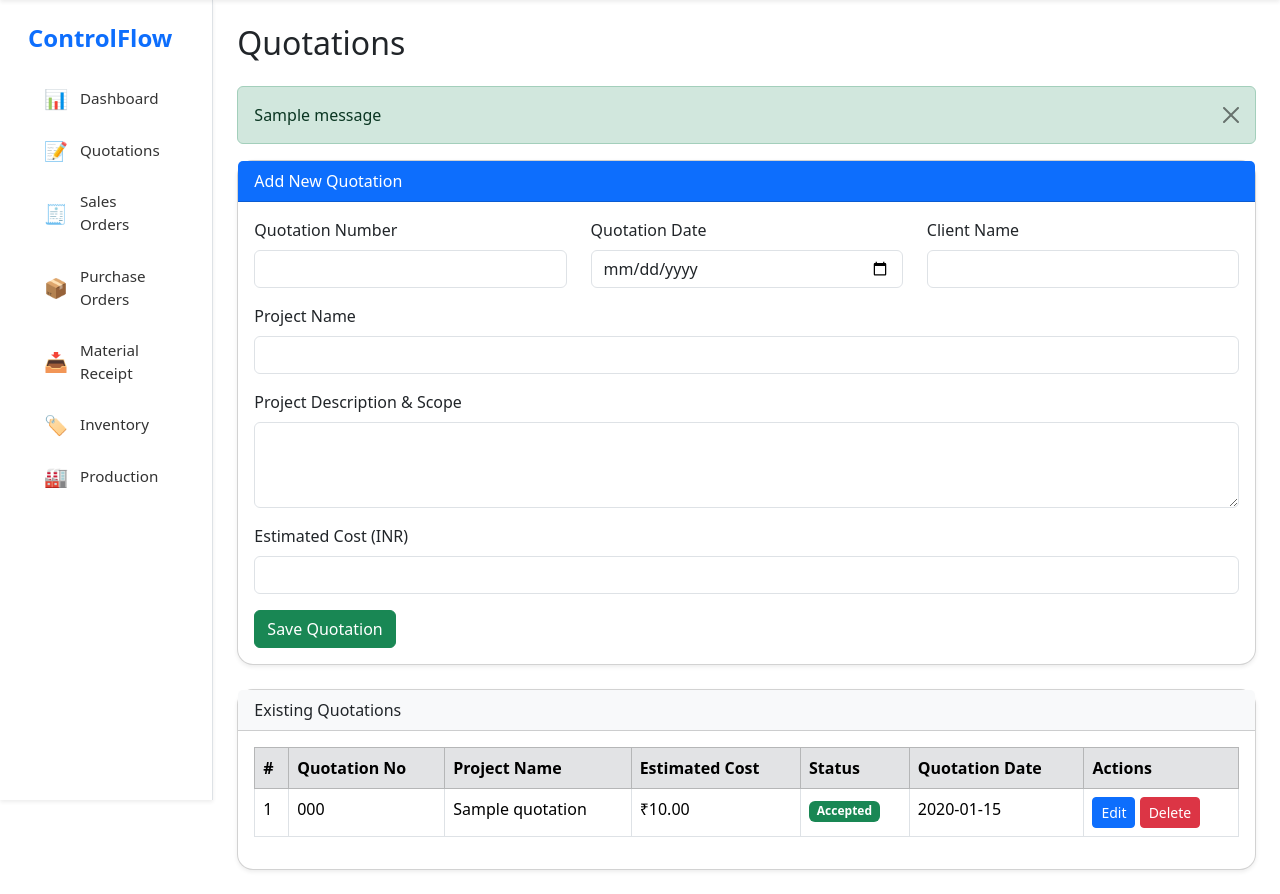
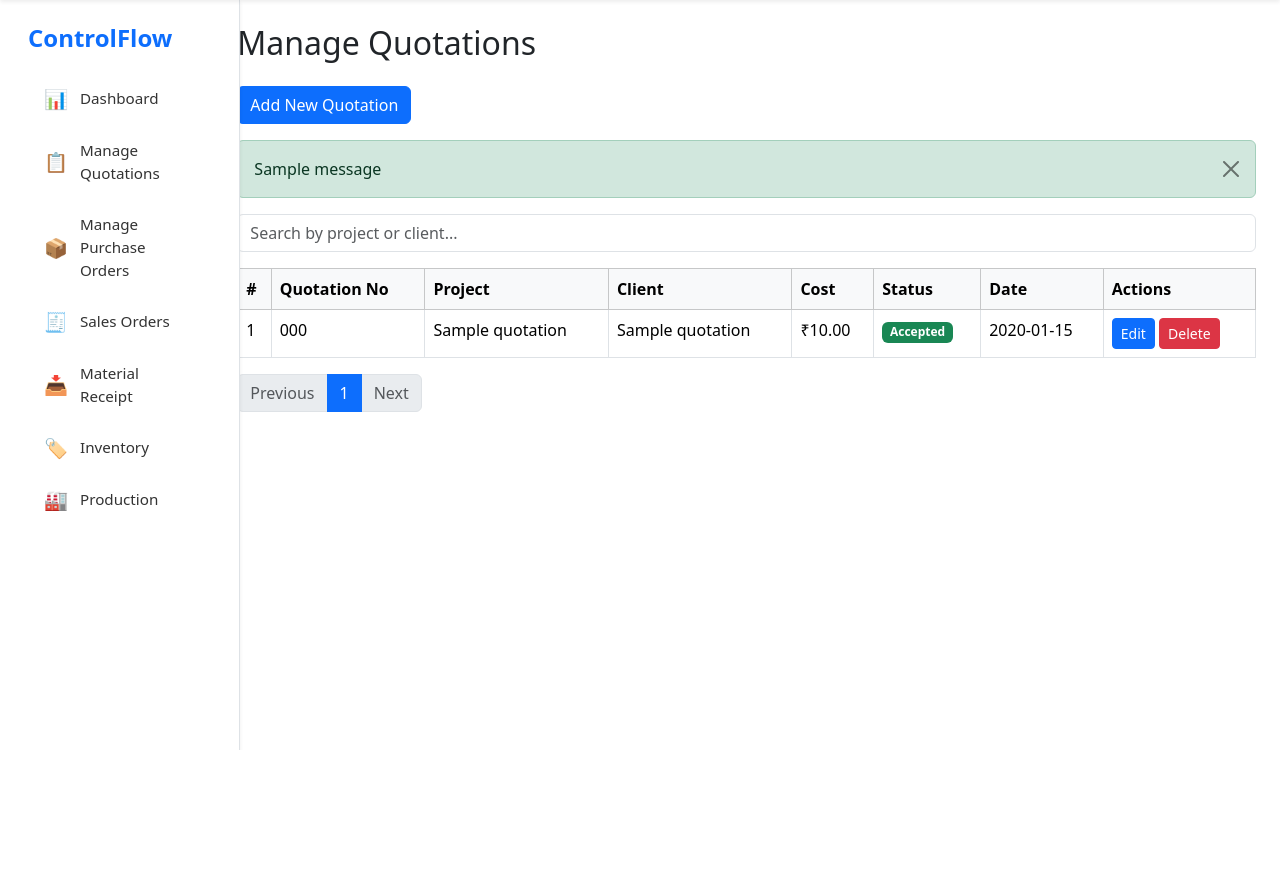
Before and after one commit to PawanYadav007s/controlflow, a Flask app: page /quotations in a window 1280 px wide. Shown: the part 50-944 px from the top of the page. After the commit the page ends 800 px from the top, so only its background shows below. Run offline with Flask 3, Linux system fonts and the light colour scheme; tables that the repository leaves empty hold one stand-in row (values such as "Sample post"); one stand-in notice (Sample message) is shown; some libraries are stand-ins or nearby versions.

Commit message:
Quotation section is done now move towords the purchase order section

```diff
--- a/app/routes/quotation_routes.py
+++ b/app/routes/quotation_routes.py
@@ -5,52 +5,78 @@ from datetime import datetime
 
 quotation_routes = Blueprint('quotation_routes', __name__)
 
-@quotation_routes.route('/quotations', methods=['GET', 'POST'])
-def quotation():
+# Show Add Quotation Form
+@quotation_routes.route('/quotations/add', methods=['GET'])
+def add_quotation_form():
+    return render_template('quotation/add_quotation.html')
+
+# Handle Add Quotation Form Submission
+@quotation_routes.route('/quotations/add', methods=['POST'])
+def add_quotation():
+    try:
+        quotation_date = datetime.strptime(request.form['quotation_date'], '%Y-%m-%d').date()
+        new_quotation = Quotation(
+            quotation_number=request.form['quotation_number'],
+            quotation_date=quotation_date,
+            client_name=request.form['client_name'],
+            project_name=request.form['project_name'],
+            project_description=request.form['project_description'],
+            estimated_cost=request.form['estimated_cost'],
+            status='Pending'
+        )
+        db.session.add(new_quotation)
+        db.session.commit()
+        flash('Quotation added successfully!', 'success')
+    except Exception as e:
+        db.session.rollback()
+        flash(f'Error adding quotation: {str(e)}', 'danger')
+
+    return redirect(url_for('quotation_routes.manage_quotations'))
+
+# Manage Quotations (View with pagination/search/etc.)
+@quotation_routes.route('/quotations')
+def manage_quotations():
+    # Get page number from query parameters (default 1)
+    page = request.args.get('page', 1, type=int)
+    # Paginate with 10 items per page (adjust as needed)
+    quotations = Quotation.query.order_by(Quotation.id.desc()).paginate(page=page, per_page=10)
+    return render_template('quotation/manage_quotations.html', quotations=quotations)
+
+
+# Handle Edit Quotation
+@quotation_routes.route('/quotations/edit/<int:id>', methods=['GET', 'POST'])
+def edit_quotation(id):
+    quotation = Quotation.query.get_or_404(id)
+
     if request.method == 'POST':
         try:
-            new_quotation = Quotation(
-                quotation_number=request.form['quotation_number'],
-                quotation_date=datetime.strptime(request.form['quotation_date'], '%Y-%m-%d').date(),
-                client_name=request.form['client_name'],
-                project_name=request.form['project_name'],
-                project_description=request.form['project_description'],
-                estimated_cost=request.form['estimated_cost'],
-                status='Pending'
-            )
-            db.session.add(new_quotation)
+            quotation.quotation_number = request.form['quotation_number']
+            quotation.client_name = request.form['client_name']
+            quotation.project_name = request.form['project_name']
+            quotation.project_description = request.form['project_description']
+            quotation.estimated_cost = request.form['estimated_cost']
+
+            try:
+                quotation.quotation_date = datetime.strptime(request.form['quotation_date'], '%Y-%m-%d').date()
+            except ValueError:
+                flash("Invalid date format. Please use YYYY-MM-DD.", "danger")
+                return redirect(url_for('quotation_routes.edit_quotation', id=id))
+
             db.session.commit()
-            flash('Quotation added successfully!', 'success')
+            flash('Quotation updated successfully!', 'success')
+            return redirect(url_for('quotation_routes.manage_quotations'))
         except Exception as e:
             db.session.rollback()
-            flash(f'Error adding quotation: {str(e)}', 'danger')
+            flash(f'Error updating quotation: {str(e)}', 'danger')
+            return redirect(url_for('quotation_routes.edit_quotation', id=id))
 
-        return redirect(url_for('quotation_routes.quotation'))
+    # GET request: render the form with existing data
+    return render_template('quotation/edit_quotation.html', quotation=quotation)
 
-    quotations = Quotation.query.order_by(Quotation.id.desc()).all()
-    return render_template('quotation.html', quotations=quotations)
 
-# Edit Route
-@quotation_routes.route('/quotations/edit/<int:id>', methods=['POST'])
-def edit_quotation(id):
-    try:
-        quotation = Quotation.query.get_or_404(id)
-        quotation.quotation_number = request.form['quotation_number']
-        quotation.quotation_date = datetime.strptime(request.form['quotation_date'], '%Y-%m-%d').date()
-        quotation.client_name = request.form['client_name']
-        quotation.project_name = request.form['project_name']
-        quotation.project_description = request.form['project_description']
-        quotation.estimated_cost = request.form['estimated_cost']
 
-        db.session.commit()
-        flash('Quotation updated successfully!', 'success')
-    except Exception as e:
-        db.session.rollback()
-        flash(f'Error updating quotation: {str(e)}', 'danger')
 
-    return redirect(url_for('quotation_routes.quotation'))
-
-# Delete Route
+# Handle Delete Quotation
 @quotation_routes.route('/quotations/delete/<int:id>', methods=['POST'])
 def delete_quotation(id):
     try:
@@ -62,4 +88,4 @@ def delete_quotation(id):
         db.session.rollback()
         flash(f'Error deleting quotation: {str(e)}', 'danger')
 
-    return redirect(url_for('quotation_routes.quotation'))
+    return redirect(url_for('quotation_routes.manage_quotations'))
--- a/app/static/css/style.css
+++ b/app/static/css/style.css
@@ -1,14 +1,16 @@
+/* Border Styles for Cards */
 .border-left-primary { border-left: 5px solid #007bff; }
 .border-left-success { border-left: 5px solid #28a745; }
 .border-left-warning { border-left: 5px solid #ffc107; }
 .border-left-info    { border-left: 5px solid #17a2b8; }
 .border-left-secondary { border-left: 5px solid #6c757d; }
 .border-left-dark    { border-left: 5px solid #343a40; }
+
 .border-start {
     border-left: 0.4rem solid;
 }
 
-
+/* Card Customization */
 .card {
     border-radius: 1rem !important;
 }
@@ -17,26 +19,17 @@
     font-size: 2rem !important;
 }
 
-
-#sidebarMenu {
-    min-height: 100vh;
-    box-shadow: 2px 0 5px rgba(0,0,0,0.05);
-    z-index: 100;
-}
-.nav-link:hover {
-    background-color: #f8f9fa;
-    border-radius: 0.375rem;
-    font-weight: 500;
-}
-
-
-/* Sidebar */
+/* Sidebar Styling */
 #sidebarMenu {
     min-height: 100vh;
     font-size: 0.95rem;
     transition: all 0.3s ease;
+    box-shadow: 2px 0 5px rgba(0, 0, 0, 0.05);
+    z-index: 100;
+    width: 240px; /* Fixed width for alignment */
 }
 
+/* Sidebar Links */
 .sidebar-link {
     display: flex;
     align-items: center;
@@ -64,3 +57,15 @@
     color: #0d6efd;
     font-weight: 600;
 }
+
+/* Sidebar Link Hover */
+.nav-link:hover {
+    background-color: #f8f9fa;
+    border-radius: 0.375rem;
+    font-weight: 500;
+}
+
+/* Main Content Offset to Prevent Overlap */
+main {
+    margin-left: 240px; /* Match sidebar width */
+}
--- a/app/templates/layout.html
+++ b/app/templates/layout.html
@@ -28,16 +28,26 @@
                 <h4 class="fw-bold mb-4 text-primary">ControlFlow</h4>
                 <ul class="nav flex-column">
                     <li class="nav-item mb-2">
-                        <a class="nav-link sidebar-link {% if request.path == '/' %}active{% endif %}" href="{{ url_for('base_routes.index') }}">
+                        <a class="nav-link sidebar-link {% if request.path == '/' %}active{% endif %}" href="{{ url_for('base_routes.dashboard') }}">
                             <span class="icon text-primary">📊</span>
                             Dashboard
                         </a>
                     </li>
                     <li class="nav-item mb-2">
-                        <a class="nav-link sidebar-link {% if request.path == '/quotation' %}active{% endif %}" href="{{ url_for('base_routes.quotation') }}">
-                            <span class="icon text-success">📝</span>
-                            Quotations
+                       <!-- Inside the sidebar -->
+
+<a class="nav-link sidebar-link {% if request.path.startswith('/quotation/manage') %}active{% endif %}" href="{{ url_for('quotation_routes.manage_quotations') }}">
+    <span class="icon text-primary">📋</span>
+    Manage Quotations
+</a>
+
+                    <li class="nav-item mb-2">
+                        <a class="nav-link sidebar-link {% if request.path == '/purchase-order' %}active{% endif %}" href="{{ url_for('base_routes.purchase_order') }}">
+                            <span class="icon text-danger">📦</span>
+                            Manage Purchase Orders
                         </a>
+                    </li>
+
                     </li>
                     <li class="nav-item mb-2">
                         <a class="nav-link sidebar-link {% if request.path == '/sales-order' %}active{% endif %}" href="{{ url_for('base_routes.sales_order') }}">
@@ -45,12 +55,7 @@
                             Sales Orders
                         </a>
                     </li>
-                    <li class="nav-item mb-2">
-                        <a class="nav-link sidebar-link {% if request.path == '/purchase-order' %}active{% endif %}" href="{{ url_for('base_routes.purchase_order') }}">
-                            <span class="icon text-danger">📦</span>
-                            Purchase Orders
-                        </a>
-                    </li>
+
                     <li class="nav-item mb-2">
                         <a class="nav-link sidebar-link {% if request.path == '/material-receipt' %}active{% endif %}" href="{{ url_for('base_routes.material_receipt') }}">
                             <span class="icon text-info">📥</span>
--- a/app/templates/quotation.html
+++ /dev/null
@@ -1,185 +0,0 @@
-{% extends 'layout.html' %}
-
-{% block title %}Quotations | ControlFlow{% endblock %}
-
-{% block content %}
-<h2 class="mb-4">Quotations</h2>
-
-<!-- Flash Messages -->
-{% with messages = get_flashed_messages(with_categories=true) %}
-  {% if messages %}
-    {% for category, message in messages %}
-      <div class="alert alert-{{ category }} alert-dismissible fade show" role="alert">
-        {{ message }}
-        <button type="button" class="btn-close" data-bs-dismiss="alert" aria-label="Close"></button>
-      </div>
-    {% endfor %}
-  {% endif %}
-{% endwith %}
-
-<!-- Add Quotation Form -->
-<div class="card mb-4 shadow-sm">
-  <div class="card-header bg-primary text-white">Add New Quotation</div>
-  <div class="card-body">
-    <form method="POST" action="{{ url_for('quotation_routes.quotation') }}">
-      <div class="row mb-3">
-        <div class="col-md-4">
-          <label class="form-label">Quotation Number</label>
-          <input type="text" class="form-control" name="quotation_number" required>
-        </div>
-        <div class="col-md-4">
-          <label class="form-label">Quotation Date</label>
-          <input type="date" class="form-control" name="quotation_date" required>
-        </div>
-        <div class="col-md-4">
-          <label class="form-label">Client Name</label>
-          <input type="text" class="form-control" name="client_name" required>
-        </div>
-      </div>
-
-      <div class="mb-3">
-        <label class="form-label">Project Name</label>
-        <input type="text" class="form-control" name="project_name" required>
-      </div>
-
-      <div class="mb-3">
-        <label class="form-label">Project Description & Scope</label>
-        <textarea class="form-control" rows="3" name="project_description" required></textarea>
-      </div>
-
-      <div class="mb-3">
-        <label class="form-label">Estimated Cost (INR)</label>
-        <input type="number" step="0.01" class="form-control" name="estimated_cost" required>
-      </div>
-
-      <button type="submit" class="btn btn-success">Save Quotation</button>
-    </form>
-  </div>
-</div>
-
-<!-- Quotations Table -->
-<div class="card shadow-sm">
-  <div class="card-header bg-light">Existing Quotations</div>
-  <div class="card-body table-responsive">
-    <table class="table table-bordered table-hover">
-      <thead class="table-secondary">
-        <tr>
-          <th>#</th>
-          <th>Quotation No</th>
-          <th>Project Name</th>
-          <th>Estimated Cost</th>
-          <th>Status</th>
-          <th>Quotation Date</th>
-          <th>Actions</th>
-        </tr>
-      </thead>
-      <tbody>
-        {% for quo in quotations %}
-        <tr>
-          <td>{{ loop.index }}</td>
-          <td>{{ quo.quotation_number }}</td>
-          <td>{{ quo.project_name }}</td>
-          <td>₹{{ quo.estimated_cost }}</td>
-          <td>
-            <span class="badge bg-{{ 'warning text-dark' if quo.status == 'Pending' else ('success' if quo.status == 'Accepted' else 'danger') }}">
-              {{ quo.status }}
-            </span>
-          </td>
-          <td>{{ quo.quotation_date.strftime('%Y-%m-%d') }}</td>
-          <td>
-            <!-- Edit Button -->
-            <button
-              class="btn btn-sm btn-primary"
-              data-bs-toggle="modal"
-              data-bs-target="#editModal{{ quo.id }}"
-            >
-              Edit
-            </button>
-
-            <!-- Delete Button -->
-            <button
-              class="btn btn-sm btn-danger"
-              data-bs-toggle="modal"
-              data-bs-target="#deleteModal{{ quo.id }}"
-            >
-              Delete
-            </button>
-
-            <!-- Edit Modal -->
-            <div class="modal fade" id="editModal{{ quo.id }}" tabindex="-1" aria-labelledby="editModalLabel{{ quo.id }}" aria-hidden="true">
-              <div class="modal-dialog modal-lg">
-                <div class="modal-content">
-                  <form method="POST" action="{{ url_for('quotation_routes.edit_quotation', id=quo.id) }}">
-                    <div class="modal-header">
-                      <h5 class="modal-title">Edit Quotation</h5>
-                      <button type="button" class="btn-close" data-bs-dismiss="modal"></button>
-                    </div>
-                    <div class="modal-body">
-                      <div class="row mb-3">
-                        <div class="col-md-4">
-                          <label class="form-label">Quotation Number</label>
-                          <input type="text" class="form-control" name="quotation_number" value="{{ quo.quotation_number }}" required>
-                        </div>
-                        <div class="col-md-4">
-                          <label class="form-label">Quotation Date</label>
-                          <input type="date" class="form-control" name="quotation_date" value="{{ quo.quotation_date.strftime('%Y-%m-%d') }}" required>
-                        </div>
-                        <div class="col-md-4">
-                          <label class="form-label">Client Name</label>
-                          <input type="text" class="form-control" name="client_name" value="{{ quo.client_name }}" required>
-                        </div>
-                      </div>
-
-                      <div class="mb-3">
-                        <label class="form-label">Project Name</label>
-                        <input type="text" class="form-control" name="project_name" value="{{ quo.project_name }}" required>
-                      </div>
-
-                      <div class="mb-3">
-                        <label class="form-label">Project Description & Scope</label>
-                        <textarea class="form-control" rows="3" name="project_description" required>{{ quo.project_description }}</textarea>
-                      </div>
-
-                      <div class="mb-3">
-                        <label class="form-label">Estimated Cost (INR)</label>
-                        <input type="number" step="0.01" class="form-control" name="estimated_cost" value="{{ quo.estimated_cost }}" required>
-                      </div>
-                    </div>
-                    <div class="modal-footer">
-                      <button type="button" class="btn btn-secondary" data-bs-dismiss="modal">Cancel</button>
-                      <button type="submit" class="btn btn-success">Update</button>
-                    </div>
-                  </form>
-                </div>
-              </div>
-            </div>
-
-            <!-- Delete Modal -->
-            <div class="modal fade" id="deleteModal{{ quo.id }}" tabindex="-1" aria-labelledby="deleteModalLabel{{ quo.id }}" aria-hidden="true">
-              <div class="modal-dialog modal-dialog-centered">
-                <div class="modal-content">
-                  <form method="POST" action="{{ url_for('quotation_routes.delete_quotation', id=quo.id) }}">
-                    <div class="modal-header">
-                      <h5 class="modal-title">Confirm Delete</h5>
-                      <button type="button" class="btn-close" data-bs-dismiss="modal"></button>
-                    </div>
-                    <div class="modal-body">
-                      Are you sure you want to delete quotation <strong>{{ quo.quotation_number }}</strong>?
-                    </div>
-                    <div class="modal-footer">
-                      <button type="button" class="btn btn-secondary" data-bs-dismiss="modal">Cancel</button>
-                      <button type="submit" class="btn btn-danger">Delete</button>
-                    </div>
-                  </form>
-                </div>
-              </div>
-            </div>
-
-          </td>
-        </tr>
-        {% endfor %}
-      </tbody>
-    </table>
-  </div>
-</div>
-{% endblock %}
--- /dev/null
+++ b/app/templates/quotation/manage_quotations.html
@@ -0,0 +1,94 @@
+{% extends 'layout.html' %}
+
+{% block title %}Manage Quotations | ControlFlow{% endblock %}
+
+{% block content %}
+<h2 class="mb-4">Manage Quotations</h2>
+
+<a href="{{ url_for('quotation_routes.add_quotation') }}" class="btn btn-primary mb-3">Add New Quotation</a>
+
+{% with messages = get_flashed_messages(with_categories=true) %}
+  {% if messages %}
+    {% for category, message in messages %}
+      <div class="alert alert-{{ category }} alert-dismissible fade show" role="alert">
+        {{ message }}
+        <button type="button" class="btn-close" data-bs-dismiss="alert" aria-label="Close"></button>
+      </div>
+    {% endfor %}
+  {% endif %}
+{% endwith %}
+
+<form method="GET" action="{{ url_for('quotation_routes.manage_quotations') }}" class="mb-3">
+  <input type="text" name="search" class="form-control" placeholder="Search by project or client..." value="{{ request.args.get('search', '') }}">
+</form>
+
+<div class="table-responsive">
+  <table class="table table-bordered table-hover">
+    <thead class="table-light">
+      <tr>
+        <th>#</th>
+        <th>Quotation No</th>
+        <th>Project</th>
+        <th>Client</th>
+        <th>Cost</th>
+        <th>Status</th>
+        <th>Date</th>
+        <th>Actions</th>
+      </tr>
+    </thead>
+    <tbody>
+      {% for q in quotations.items %}
+      <tr>
+        <td>{{ loop.index + (quotations.page - 1) * quotations.per_page }}</td>
+        <td>{{ q.quotation_number }}</td>
+        <td>{{ q.project_name }}</td>
+        <td>{{ q.client_name }}</td>
+        <td>₹{{ q.estimated_cost }}</td>
+        <td>
+          <span class="badge bg-{{ 'warning text-dark' if q.status == 'Pending' else 'success' if q.status == 'Accepted' else 'danger' }}">{{ q.status }}</span>
+        </td>
+        <td>{{ q.quotation_date.strftime('%Y-%m-%d') }}</td>
+        <td>
+          <a href="{{ url_for('quotation_routes.edit_quotation', id=q.id) }}" class="btn btn-sm btn-primary">Edit</a>
+          <form method="POST" action="{{ url_for('quotation_routes.delete_quotation', id=q.id) }}" style="display:inline-block;" onsubmit="return confirm('Are you sure?');">
+            <button type="submit" class="btn btn-sm btn-danger">Delete</button>
+          </form>
+        </td>
+      </tr>
+      {% endfor %}
+    </tbody>
+  </table>
+</div>
+
+<!-- Pagination -->
+<nav aria-label="Page navigation">
+  <ul class="pagination">
+    {% if quotations.has_prev %}
+      <li class="page-item">
+        <a class="page-link" href="{{ url_for('quotation_routes.manage_quotations', page=quotations.prev_num, search=request.args.get('search', '')) }}">Previous</a>
+      </li>
+    {% else %}
+      <li class="page-item disabled"><span class="page-link">Previous</span></li>
+    {% endif %}
+
+    {% for page_num in quotations.iter_pages() %}
+      {% if page_num %}
+        <li class="page-item {% if quotations.page == page_num %}active{% endif %}">
+          <a class="page-link" href="{{ url_for('quotation_routes.manage_quotations', page=page_num, search=request.args.get('search', '')) }}">{{ page_num }}</a>
+        </li>
+      {% else %}
+        <li class="page-item disabled"><span class="page-link">…</span></li>
+      {% endif %}
+    {% endfor %}
+
+    {% if quotations.has_next %}
+      <li class="page-item">
+        <a class="page-link" href="{{ url_for('quotation_routes.manage_quotations', page=quotations.next_num, search=request.args.get('search', '')) }}">Next</a>
+      </li>
+    {% else %}
+      <li class="page-item disabled"><span class="page-link">Next</span></li>
+    {% endif %}
+  </ul>
+</nav>
+
+{% endblock %}
```
Also changed, not shown: app/routes/base_routes.py (+15 -4 lines), app/templates/index.html (+13 -4 lines), app/templates/quotation/add_quotation.html (added, +53 -0 lines), app/templates/quotation/edit_quotation.html (added, +42 -0 lines).
